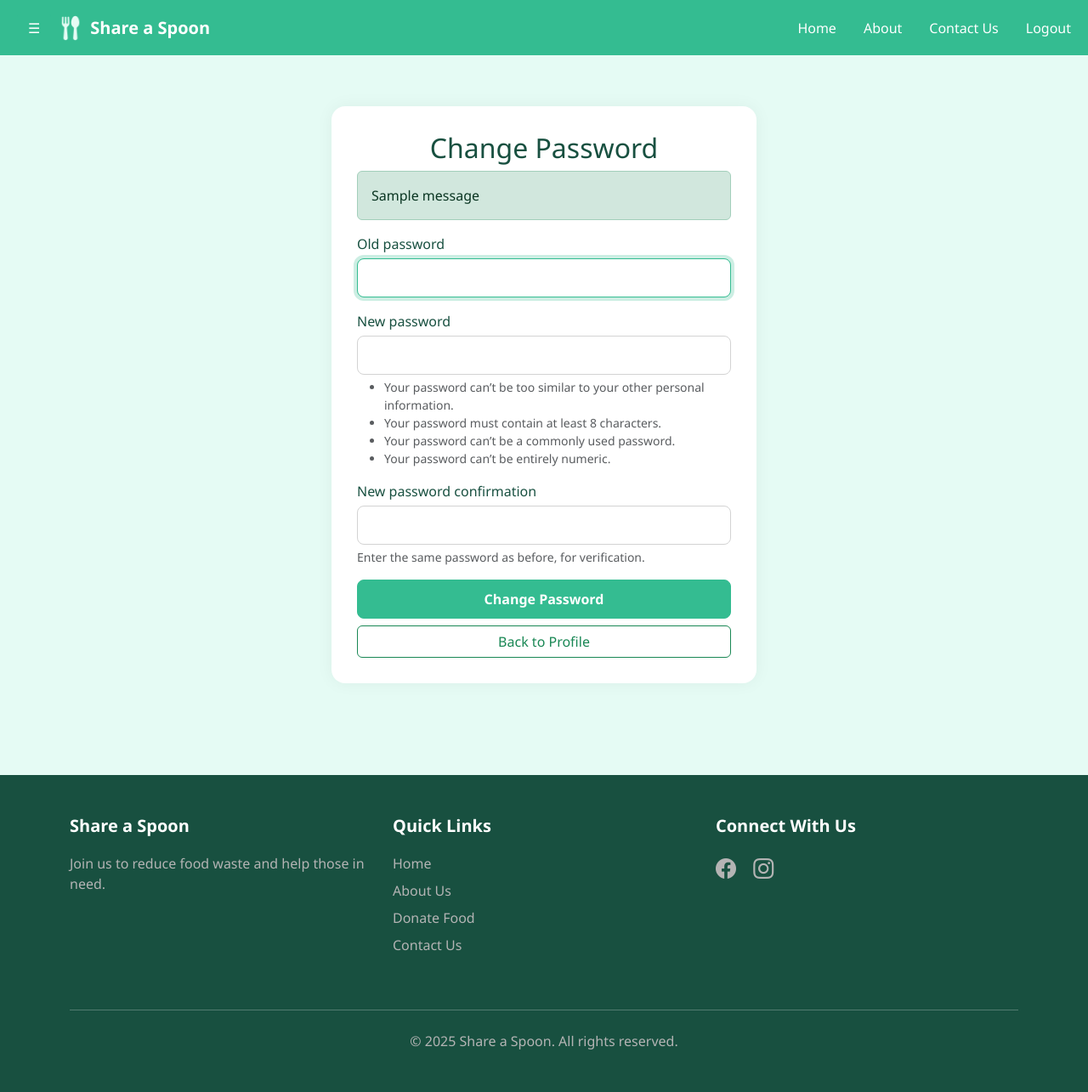
After one commit to cloudyxtj/DonationSystem, a Django app: page /user/password/change/ in a window 1280 px wide. The commit adds this page. Shown: the whole page at 85% size. Run offline with Django 5.2, Linux system fonts and the light colour scheme; a user stored in the database is signed in; tables that the repository leaves empty hold one stand-in row (values such as "Sample post"); one stand-in notice (Sample message) is shown; parts of the project's set-up code (start-up, migrations or seed data) failed here and were passed over.

Commit message:
add change password and update profile function

```diff
--- a/app/templates/app/sidebar.html
+++ b/app/templates/app/sidebar.html
@@ -25,5 +25,9 @@
         {% elif user.is_superuser %}
         <a class="nav-link" href="/admin/"><i class="bi bi-universal-access"></i> Admin</a>
         {% endif %}
+
+        <!-- Settings link for all authenticated users -->
+        <hr class="my-2">
+        <a class="nav-link" href="{% url 'user:profile_update' %}"><i class="bi bi-gear"></i> Settings</a>
     </div>
 </div>
--- a/user/forms.py
+++ b/user/forms.py
@@ -1,5 +1,5 @@
 from django import forms
-from django.contrib.auth.forms import UserCreationForm
+from django.contrib.auth.forms import UserCreationForm, PasswordChangeForm
 from .models import User
 
 class UserSignupForm(UserCreationForm):
@@ -21,3 +21,21 @@ class UserSignupForm(UserCreationForm):
                   'password1',
                   'password2',
                   'role']
+
+class UserProfileUpdateForm(forms.ModelForm):
+    class Meta:
+        model = User
+        fields = ['first_name', 'last_name', 'email', 'phone_no']
+        widgets = {
+            'first_name': forms.TextInput(attrs={'class': 'form-control'}),
+            'last_name': forms.TextInput(attrs={'class': 'form-control'}),
+            'email': forms.EmailInput(attrs={'class': 'form-control'}),
+            'phone_no': forms.TextInput(attrs={'class': 'form-control'}),
+        }
+
+class CustomPasswordChangeForm(PasswordChangeForm):
+    def __init__(self, *args, **kwargs):
+        super().__init__(*args, **kwargs)
+        # Add Bootstrap classes to all fields
+        for field in self.fields.values():
+            field.widget.attrs['class'] = 'form-control'
--- /dev/null
+++ b/user/templates/user/password_change.html
@@ -0,0 +1,45 @@
+{% extends 'app/base.html' %}
+
+{% block title %}Change Password | Share A Spoon{% endblock %}
+
+{% block content %}
+<div class="container">
+    <div class="form-card">
+        <h2 class="text-center">Change Password</h2>
+
+        {% if messages %}
+        <div class="messages">
+            {% for message in messages %}
+            <div class="alert alert-{{ message.tags }}">
+                {{ message }}
+            </div>
+            {% endfor %}
+        </div>
+        {% endif %}
+
+        <form method="post" novalidate>
+            {% csrf_token %}
+            {% for field in form %}
+            <div class="mb-3">
+                <label for="{{ field.id_for_label }}" class="form-label">{{ field.label }}</label>
+                {{ field }}
+                {% if field.errors %}
+                <div class="text-danger">
+                    {{ field.errors|striptags }}
+                </div>
+                {% endif %}
+                {% if field.help_text %}
+                <div class="form-text">
+                    {{ field.help_text|safe }}
+                </div>
+                {% endif %}
+            </div>
+            {% endfor %}
+            <div class="d-grid gap-2">
+                <button type="submit" class="btn btn-success">Change Password</button>
+                <a href="{% url 'user:profile_update' %}" class="btn btn-outline-success">Back to Profile</a>
+            </div>
+        </form>
+    </div>
+</div>
+{% endblock %}
--- a/user/urls.py
+++ b/user/urls.py
@@ -10,4 +10,6 @@ urlpatterns = [
     # path('login/', auth_views.LoginView.as_view(template_name='user/login.html'), name='login'),
     path('login/', MyLoginView.as_view(), name='login'),
     path('logout/', auth_views.LogoutView.as_view(next_page='app:home'), name='logout'),
+    path('profile/update/', views.profile_update, name='profile_update'),
+    path('password/change/', views.password_change, name='password_change'),
 ]
--- a/user/views.py
+++ b/user/views.py
@@ -1,6 +1,8 @@
 from django.shortcuts import render, redirect
-from django.contrib.auth import login
-from .forms import UserSignupForm
+from django.contrib.auth import login, update_session_auth_hash
+from django.contrib.auth.decorators import login_required
+from django.contrib import messages
+from .forms import UserSignupForm, UserProfileUpdateForm, CustomPasswordChangeForm
 from .factory import UserFactory
 from django.contrib.auth.views import LoginView
 from django.urls import reverse_lazy
@@ -35,3 +37,30 @@ class MyLoginView(LoginView):
     def get_context_data(self, **kwargs):
         context = super().get_context_data(**kwargs)
         return context
+
+@login_required
+def profile_update(request):
+    if request.method == 'POST':
+        form = UserProfileUpdateForm(request.POST, instance=request.user)
+        if form.is_valid():
+            form.save()
+            messages.success(request, 'Your profile has been updated successfully!')
+            return redirect('user:profile_update')
+    else:
+        form = UserProfileUpdateForm(instance=request.user)
+
+    return render(request, 'user/profile_update.html', {'form': form})
+
+@login_required
+def password_change(request):
+    if request.method == 'POST':
+        form = CustomPasswordChangeForm(request.user, request.POST)
+        if form.is_valid():
+            user = form.save()
+            update_session_auth_hash(request, user)  # Important!
+            messages.success(request, 'Your password has been changed successfully!')
+            return redirect('user:password_change')
+    else:
+        form = CustomPasswordChangeForm(request.user)
+
+    return render(request, 'user/password_change.html', {'form': form})
```
Also changed, not shown: user/templates/user/profile_update.html (added, +40 -0 lines).
